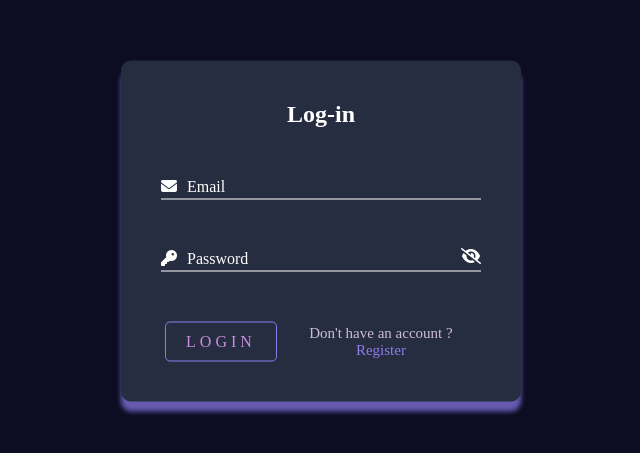
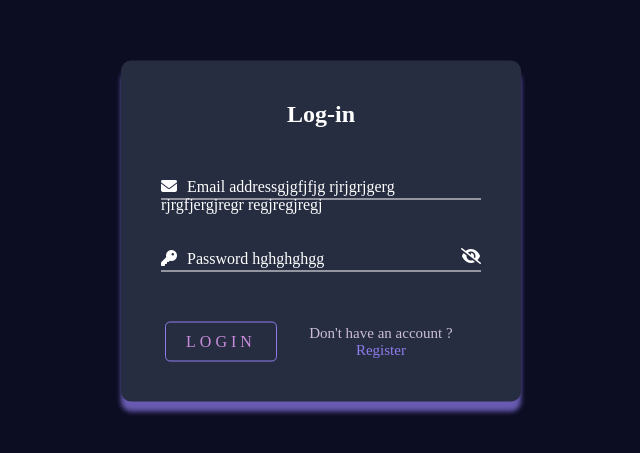
Before and after one commit to Lahcen-88/Login-Form, a plain HTML site: page index.html in a window 1280 px wide. Shown: the part 169-622 px from the top of the page, without its empty margins (319-959 px from the left). Drawn offline with Linux system fonts and the light colour scheme.

```diff
--- a/index.html
+++ b/index.html
@@ -16,14 +16,14 @@
         <form>
             <div class="user-box">
                 <input type="text" required>
-                <label><i class="fa-solid fa-envelope"></i>Email</label>
+                <label><i class="fa-solid fa-envelope"></i>Email addressgjgfjfjg rjrjgrjgerg rjrgfjergjregr regjregjregj </label>
             </div>
             <div class="user-box">
                 <input type="password" required id="pass-input">
                 <span class="eyes" id="show-password">
                     <i class="fa-solid fa-eye-slash"></i>
                 </span>
-                <label><i class="fa-solid fa-key"></i>Password</label>
+                <label><i class="fa-solid fa-key"></i>Password hghghghgg</label>
             </div>
             <div class="button-form">
                 <a id="submit" href="#">Login</a>
```
